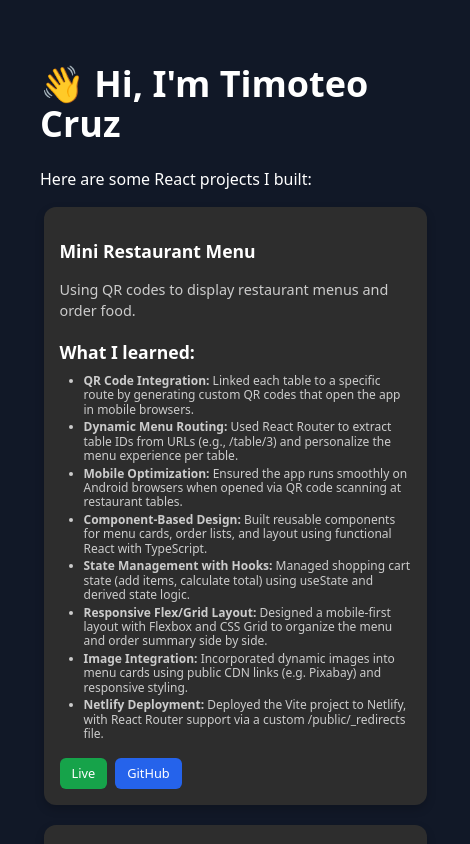
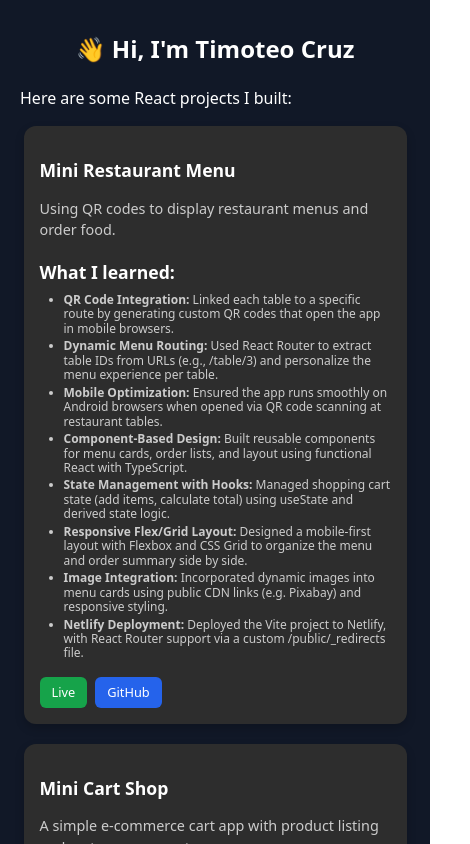
Before and after one commit to CaiporaGames/ReactPortfolio, a React (Vite) app: page / in a window 390 px wide. Shown: the top 844 px of the page, 470 px wide, since content can reach past the window. Built offline with nearby package versions, Linux system fonts and the light colour scheme.

Commit message:
New Style
- Adding responsiveness to the page layout

```diff
--- a/src/styles/App.css
+++ b/src/styles/App.css
@@ -19,3 +19,19 @@
   font-weight: bold;
   margin-bottom: 1.5rem;
 }
+/* 🔽 Mobile responsiveness */
+@media (max-width: 768px) {
+  .page-wrapper {
+    padding: 20px;
+    flex-direction: column;
+  }
+
+  .title {
+    font-size: 1.5rem;
+    text-align: center;
+  }
+
+  .portfolio-container {
+    max-width: 100%;
+  }
+}
```
